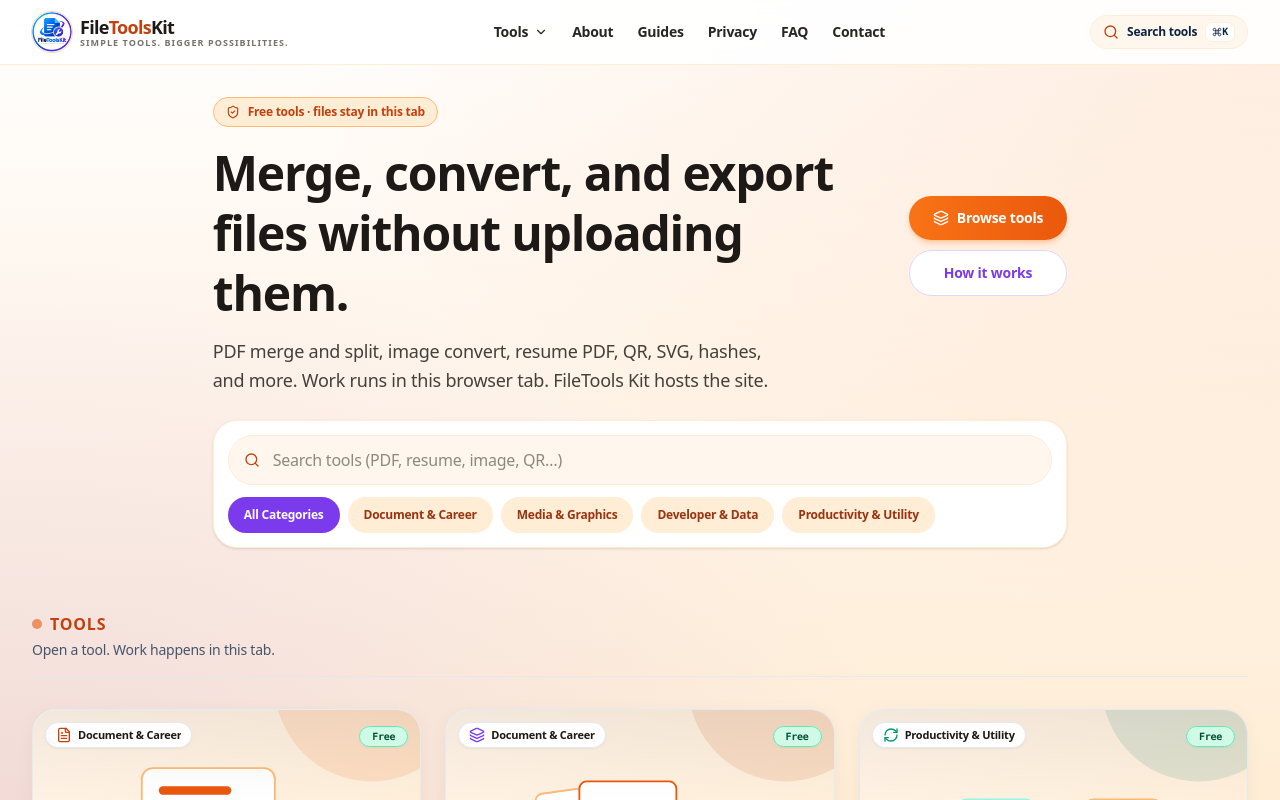
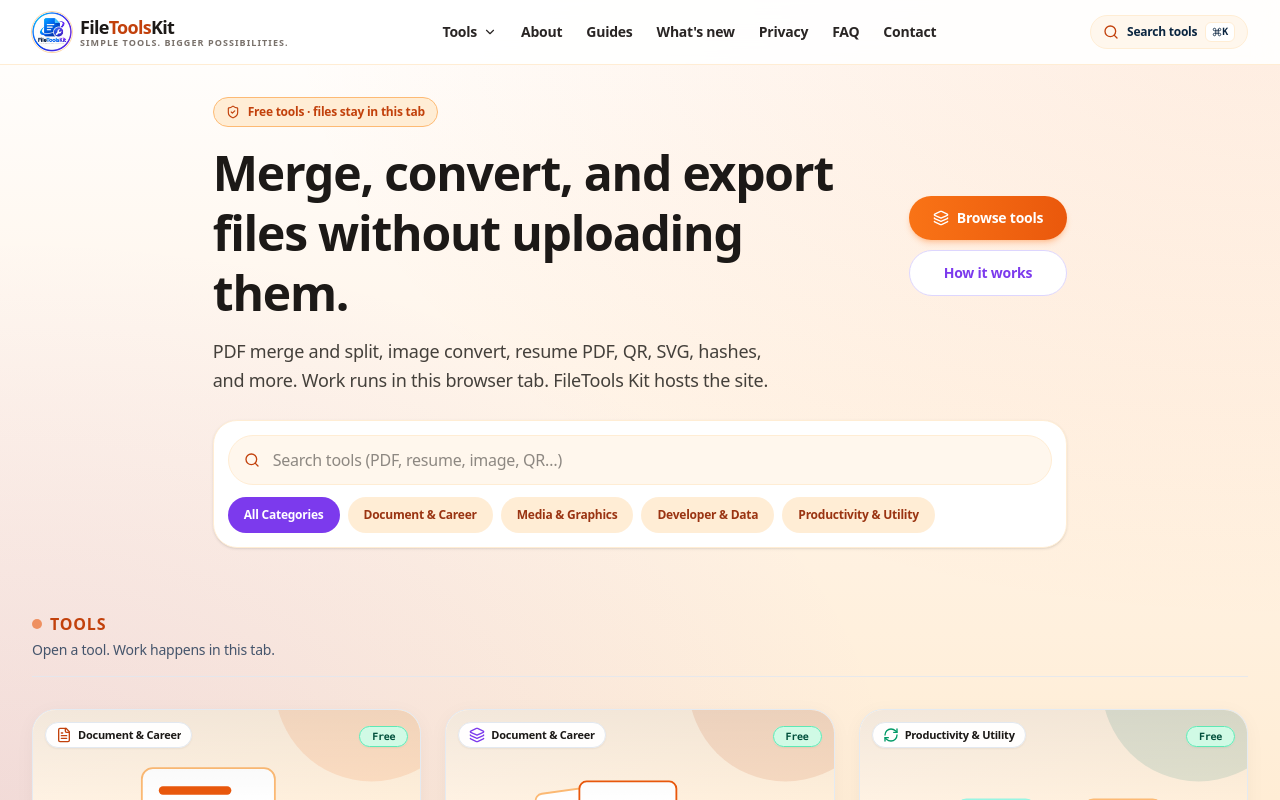
Before and after one commit to Sourendas/OmniCraft-Studio, a React (Vite) app: page / in a window 1280 px wide. Shown: the top 800 px of the page. Built offline with nearby package versions, Linux system fonts and the light colour scheme.

Commit message:
Add What's new and How we test routes with nav and footer links

```diff
--- a/src/App.tsx
+++ b/src/App.tsx
@@ -91,6 +91,8 @@ export default function App() {
                 <Route path="/contact" element={<StaticDocPage src="/contact.html" />} />
                 <Route path="/about" element={<StaticDocPage src="/about.html" />} />
                 <Route path="/guides" element={<StaticDocPage src="/guides.html" />} />
+                <Route path="/whats-new" element={<StaticDocPage src="/whats-new.html" />} />
+                <Route path="/how-we-test" element={<StaticDocPage src="/how-we-test.html" />} />
                 <Route path="/guides/:slug" element={<GuideArticlePage />} />
                 <Route path="*" element={<NotFoundPage />} />
               </Routes>
--- a/src/components/layout/Footer.tsx
+++ b/src/components/layout/Footer.tsx
@@ -73,6 +73,8 @@ export const Footer: React.FC = () => {
             <li><Link to="/#tools-grid" className="font-bold hover:text-[#EA580C]">Tools</Link></li>
             <li><Link to="/about" className="font-bold hover:text-[#EA580C]">About</Link></li>
             <li><Link to="/guides" className="font-bold hover:text-[#EA580C]">Guides</Link></li>
+            <li><Link to="/whats-new" className="font-bold hover:text-[#EA580C]">What's new</Link></li>
+            <li><Link to="/how-we-test" className="font-bold hover:text-[#EA580C]">How we test</Link></li>
             <li><Link to="/privacy" className="font-bold hover:text-[#EA580C]">Privacy</Link></li>
             <li><Link to="/terms" className="font-bold hover:text-[#EA580C]">Terms</Link></li>
             <li><Link to="/cookie-policy" className="font-bold hover:text-[#EA580C]">Cookie policy</Link></li>
--- a/src/components/layout/Navbar.tsx
+++ b/src/components/layout/Navbar.tsx
@@ -29,7 +29,7 @@ export const Navbar: React.FC = () => {
         <Link to="/" className="min-w-0 shrink group">
           <BrandLockup />
         </Link>
-        <nav className="hidden lg:flex items-center gap-6 text-sm font-semibold text-stone-600">
+        <nav className="hidden lg:flex items-center gap-5 xl:gap-6 text-sm font-semibold text-stone-600">
           <div className="relative">
             <button onClick={() => setToolsDropdownOpen(!toolsDropdownOpen)} onMouseEnter={() => setToolsDropdownOpen(true)} className="flex items-center gap-1.5 hover:text-[#EA580C] font-bold text-stone-800">
               <span>Tools</span>
@@ -48,6 +48,7 @@ export const Navbar: React.FC = () => {
           </div>
           <Link to="/about" className="hover:text-[#EA580C] font-bold text-stone-800">About</Link>
           <Link to="/guides" className="hover:text-[#EA580C] font-bold text-stone-800">Guides</Link>
+          <Link to="/whats-new" className="hover:text-[#EA580C] font-bold text-stone-800">What's new</Link>
           <Link to="/privacy" className="hover:text-[#EA580C] font-bold text-stone-800">Privacy</Link>
           <a href={isHome ? '#faq' : '/#faq'} className="hover:text-[#EA580C] font-bold text-stone-800">FAQ</a>
           <Link to="/contact" className="hover:text-[#EA580C] font-bold text-stone-800">Contact</Link>
@@ -70,6 +71,7 @@ export const Navbar: React.FC = () => {
           </div>
           <Link to="/about" onClick={() => setMobileMenuOpen(false)} className="block text-sm font-bold py-2 px-3">About</Link>
           <Link to="/guides" onClick={() => setMobileMenuOpen(false)} className="block text-sm font-bold py-2 px-3">Guides</Link>
+          <Link to="/whats-new" onClick={() => setMobileMenuOpen(false)} className="block text-sm font-bold py-2 px-3">What's new</Link>
           <Link to="/privacy" onClick={() => setMobileMenuOpen(false)} className="block text-sm font-bold py-2 px-3">Privacy</Link>
           <Link to="/contact" onClick={() => setMobileMenuOpen(false)} className="block text-sm font-bold py-2 px-3">Contact</Link>
         </div>
```
